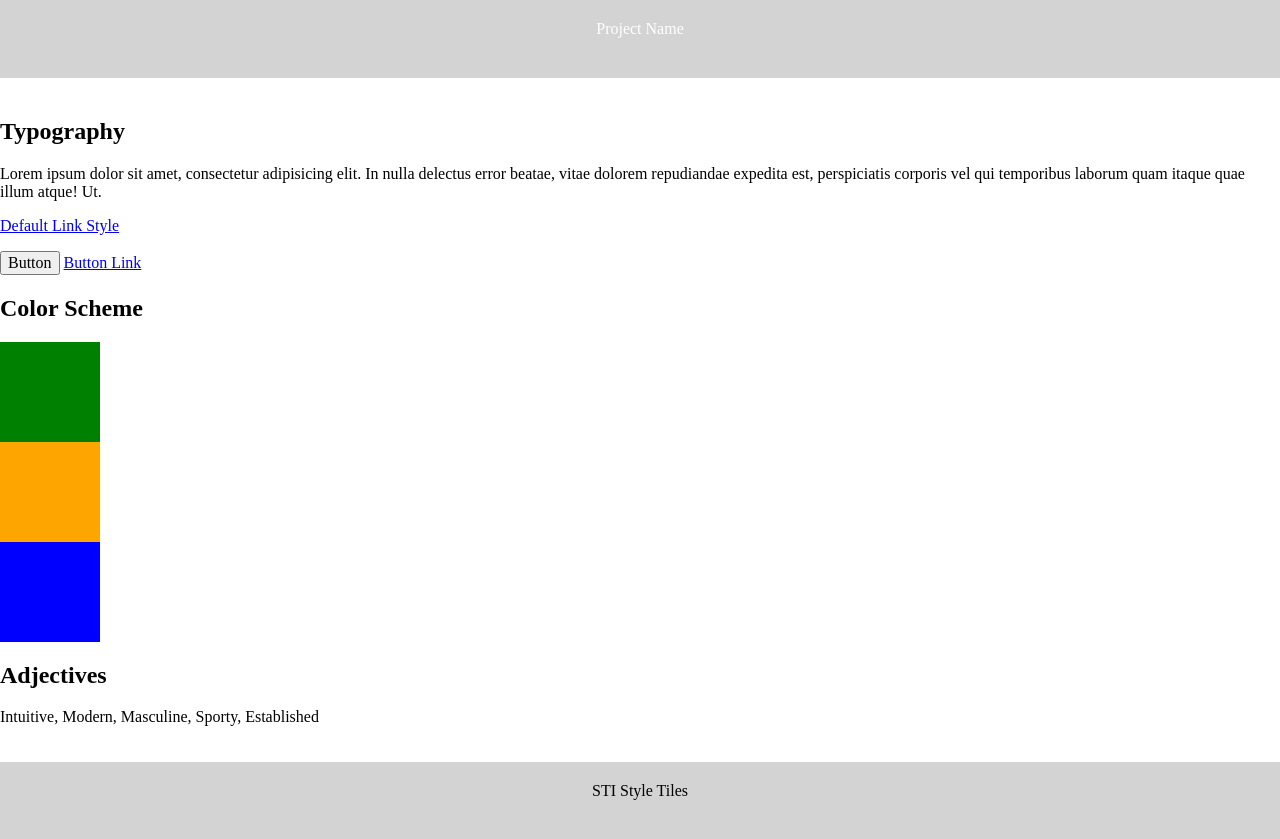
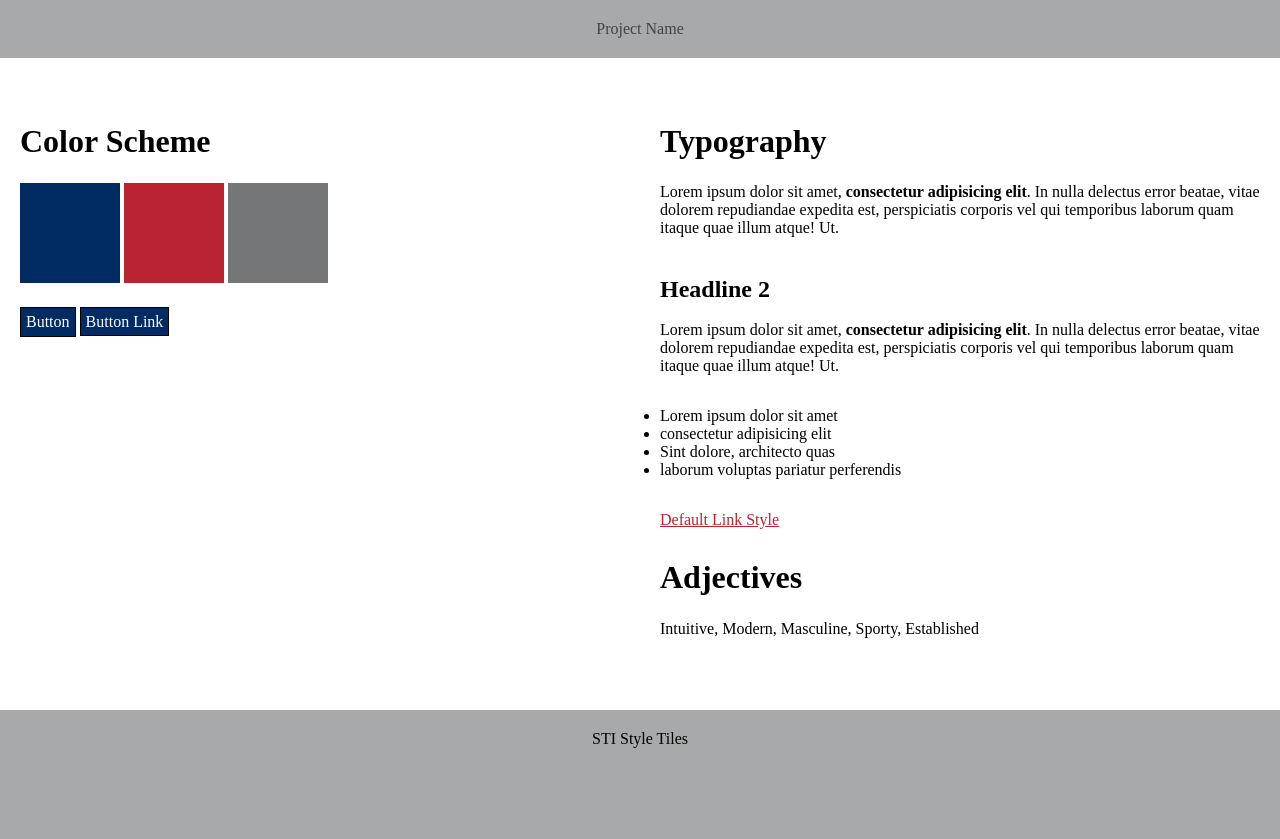
Before and after one commit to sportstech/style-tiles, a Jekyll site: the page built from index.html, in a window 1280 px wide. Shown: the top 839 px of the page. Built offline with Jekyll 4.4.1, drawn with Linux system fonts in a browser that asks for light colours.

Commit message:
Update color palette and typography styles.

```diff
--- a/_sass/_base.sass
+++ b/_sass/_base.sass
@@ -1,74 +1,5 @@
-html
-  -ms-text-size-adjust: 100%
-  -webkit-text-size-adjust: 100%
-body, html
-  margin: 0
-  padding: 0
-  background-color: lightgray
-a
-  background-color: transparent
-  &:active, &:hover
-    outline: 0
-small
-  font-size: 80%
-img
-  border: 0
-button, input, select, textarea
-  color: inherit
-  font: inherit
-  margin: 0
-button
-  overflow: visible
-button, select
-  text-transform: none
-button, html input[type="button"], input[type="reset"], input[type="submit"]
-  -webkit-appearance: button
-  cursor: pointer
-button[disabled], html input[disabled]
-  cursor: default
-textarea
-  overflow: auto
-input
-  line-height: normal
-input[type="checkbox"],input[type="radio"]
-  box-sizing: border-box
-  padding: 0
-input[type="number"]::-webkit-inner-spin-button, input[type="number"]::-webkit-outer-spin-button
-  height: auto
-input[type="search"]
-  -webkit-appearance: textfield
-  box-sizing: content-box
-input[type="search"]::-webkit-search-cancel-button, input[type="search"]::-webkit-search-decoration
-  -webkit-appearance: none
-table
-  border-collapse: collapse
-  border-spacing: 0
-td, th
-  padding: 0
-
-header
-  width: 100%
-  text-align: center
-  color: white
-  margin-bottom: 20px
-  padding: 20px 0
-  a
-    color: white
-    text-decoration: none
-footer
-  padding: 20px 0
-  text-align: center
-.content
-  background-color: white
-  padding: 20px 0
-.color
-  &-scheme
-    > div
-      height: 100px
-      width: 100px
-  &-primary
-    background-color: green
-  &-secondary
-    background-color: orange
-  &-tertiary
-    background-color: blue
+@import "base/utilities/__variables"
+@import "layouts/normalize"
+@import "base/utilities/__helpers", "base/utilities/__media-queries"
+@import "layouts/base"
+@import "components/buttons"
--- a/_sass/utilities/__helpers.sass
+++ b/_sass/base/utilities/__helpers.sass
@@ -20,3 +20,6 @@
     display: table
   &:after
     clear: both
+
+%default-transition
+  transition: all .2s ease-in-out
--- /dev/null
+++ b/_sass/base/utilities/__media-queries.sass
@@ -0,0 +1,9 @@
+=media-range($from, $to)
+  @media (min-width: $from) and (max-width: $to)
+    @content
+=media-min($width)
+  @media (min-width: $width)
+    @content
+=media-max($width)
+  @media (max-width: $width)
+    @content
--- /dev/null
+++ b/_sass/base/utilities/__palette.scss
@@ -0,0 +1,33 @@
+// Using .scss to have simple access to sass maps.
+
+$primary: #002B63;
+$secondary: #BA2331;
+$tertiary: #747678;
+$text: #747678;
+
+$palettes: (
+  primary: (
+    base: $primary,
+    light: lighten($primary, 20%),
+    dark: darken($primary, 20%)
+  ),
+  secondary: (
+    base: $secondary,
+    light: lighten($secondary, 20%),
+    dark: darken($secondary, 20%)
+  ),
+  tertiary: (
+    base: $tertiary,
+    light: lighten($tertiary, 20%),
+    dark: darken($tertiary, 20%)
+  ),
+  text: (
+    base: darken($primary, 65%),
+    light: darken($primary, 55%),
+    dark: darken($primary, 80%)
+  )
+);
+
+@function palette($palette, $tone: 'base'){
+  @return map-get(map-get($palettes, $palette), $tone);
+}
--- /dev/null
+++ b/_sass/base/utilities/__variables.sass
@@ -0,0 +1,3 @@
+@import "__palette"
+
+$base-font-size: 16px
--- /dev/null
+++ b/_sass/components/_buttons.sass
@@ -0,0 +1,10 @@
+button, *.btn, a.btn
+  @extend %default-transition
+  background-color: palette(primary)
+  color: white
+  border: palette(primary, dark) 1px solid
+  padding: 5px
+  text-decoration: none
+  &:hover
+    background-color: palette(primary, light)
+    color: white
--- /dev/null
+++ b/_sass/layouts/_base.sass
@@ -0,0 +1,62 @@
+html
+  font-size: $base-font-size
+html, body
+  background-color: palette(tertiary, light)
+header
+  width: 100%
+  text-align: center
+  padding: 20px 0
+  a
+    color: palette(tertiary, dark)
+    text-decoration: none
+footer
+  padding: 20px 0
+  text-align: center
+.content
+  background-color: white
+  padding: 20px 0
+  h1
+    font-size: 2rem
+  h2
+    font-size: 1.5rem
+  h3
+    font-size: 1.25rem
+  h4
+    font-size: 1.1rem
+  h5, h6
+    font-size: 1rem
+  h1, h2, h3, h4
+    line-height: 1em
+  h2, h3, h4, h5, h6
+    margin-top: 2.5rem
+  p, ul, ol
+    margin: 0 0 2rem 0
+    padding: 0
+  p, ul, ol, li, td
+    color: palette(text)
+    strong
+      color: palette(text, dark)
+  a
+    @extend %default-transition
+    color: palette(secondary)
+    &:hover
+      color: palette(secondary, dark)
+  section
+    margin-bottom: 20px
+  +media-min(768px)
+    display: flex
+    [class^="col-"]
+      flex: 1 0 50%
+      padding: 20px
+.color
+  &-scheme
+    > div
+      height: 100px
+      width: 100px
+      display: inline-block
+  &-primary
+    background-color: palette(primary)
+  &-secondary
+    background-color: palette(secondary)
+  &-tertiary
+    background-color: palette(tertiary)
--- /dev/null
+++ b/_sass/layouts/_normalize.sass
@@ -0,0 +1,49 @@
+*, *::before, *::after
+  box-sizing: border-box
+
+html
+  -ms-text-size-adjust: 100%
+  -webkit-text-size-adjust: 100%
+body, html
+  margin: 0
+  padding: 0
+a
+  background-color: transparent
+  &:active, &:hover
+    outline: 0
+small
+  font-size: 80%
+img
+  border: 0
+button, input, select, textarea
+  color: inherit
+  font: inherit
+  margin: 0
+button
+  overflow: visible
+button, select
+  text-transform: none
+button, html input[type="button"], input[type="reset"], input[type="submit"]
+  -webkit-appearance: button
+  cursor: pointer
+button[disabled], html input[disabled]
+  cursor: default
+textarea
+  overflow: auto
+input
+  line-height: normal
+input[type="checkbox"],input[type="radio"]
+  box-sizing: border-box
+  padding: 0
+input[type="number"]::-webkit-inner-spin-button, input[type="number"]::-webkit-outer-spin-button
+  height: auto
+input[type="search"]
+  -webkit-appearance: textfield
+  box-sizing: content-box
+input[type="search"]::-webkit-search-cancel-button, input[type="search"]::-webkit-search-decoration
+  -webkit-appearance: none
+table
+  border-collapse: collapse
+  border-spacing: 0
+td, th
+  padding: 0
--- a/index.html
+++ b/index.html
@@ -3,28 +3,36 @@ layout: default
 ---
 
 <div class="content">
-  <section class="typography">
-    <h1>Typography</h1>
-    <p>Lorem ipsum dolor sit amet, consectetur adipisicing elit. In nulla delectus error beatae, vitae dolorem repudiandae expedita est, perspiciatis corporis vel qui temporibus laborum quam itaque quae illum atque! Ut.</p>
-    <p><a href="#">Default Link Style</a></p>
-  </section>
-
-  <section class="action-items">
-    <button>Button</button>
-    <a href="#" class="btn">Button Link</a>
-  </section>
-
+  <div class="col-left">
     <section class="color-scheme">
       <h1>Color Scheme</h1>
       <div class="color-primary"></div>
       <div class="color-secondary"></div>
       <div class="color-tertiary"></div>
     </section>
+    <section class="action-items">
+      <button>Button</button>
+      <a href="#" class="btn">Button Link</a>
+    </section>
+  </div>
+  <div class="col-right">
+    <section class="typography">
+      <h1>Typography</h1>
+      <p>Lorem ipsum dolor sit amet, <strong>consectetur adipisicing elit</strong>. In nulla delectus error beatae, vitae dolorem repudiandae expedita est, perspiciatis corporis vel qui temporibus laborum quam itaque quae illum atque! Ut.</p>
+      <h2>Headline 2</h2>
+      <p>Lorem ipsum dolor sit amet, <strong>consectetur adipisicing elit</strong>. In nulla delectus error beatae, vitae dolorem repudiandae expedita est, perspiciatis corporis vel qui temporibus laborum quam itaque quae illum atque! Ut.</p>
+      <ul>
+        <li>Lorem ipsum dolor sit amet</li>
+        <li>consectetur adipisicing elit</li>
+        <li>Sint dolore, architecto quas</li>
+        <li>laborum voluptas pariatur perferendis</li>
+      </ul>
+      <p><a href="#">Default Link Style</a></p>
+    </section>
 
     <section class="adjectives">
       <h1>Adjectives</h1>
       <p>{{site.adjectives}}</p>
     </section>
-
-
   </div>
+</div>
```
Lines whose indentation alone changed are shown as unchanged.
